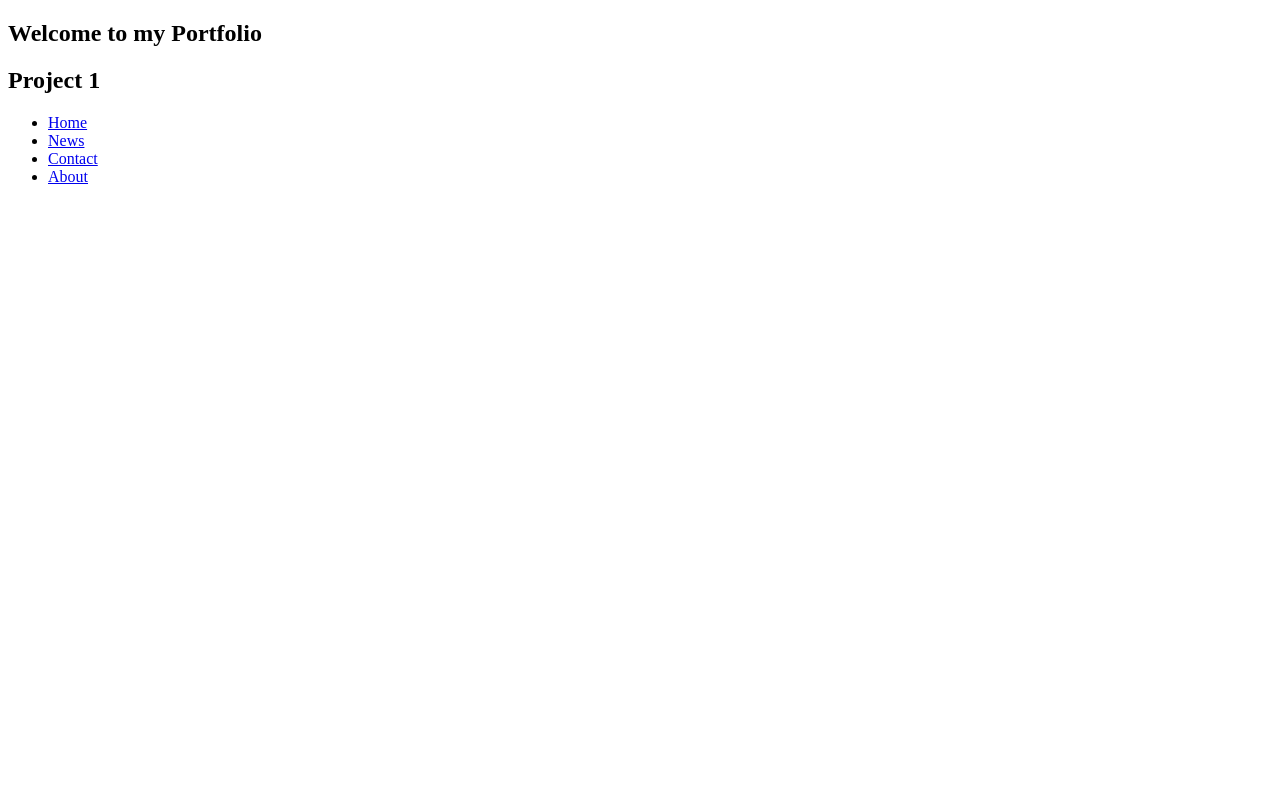
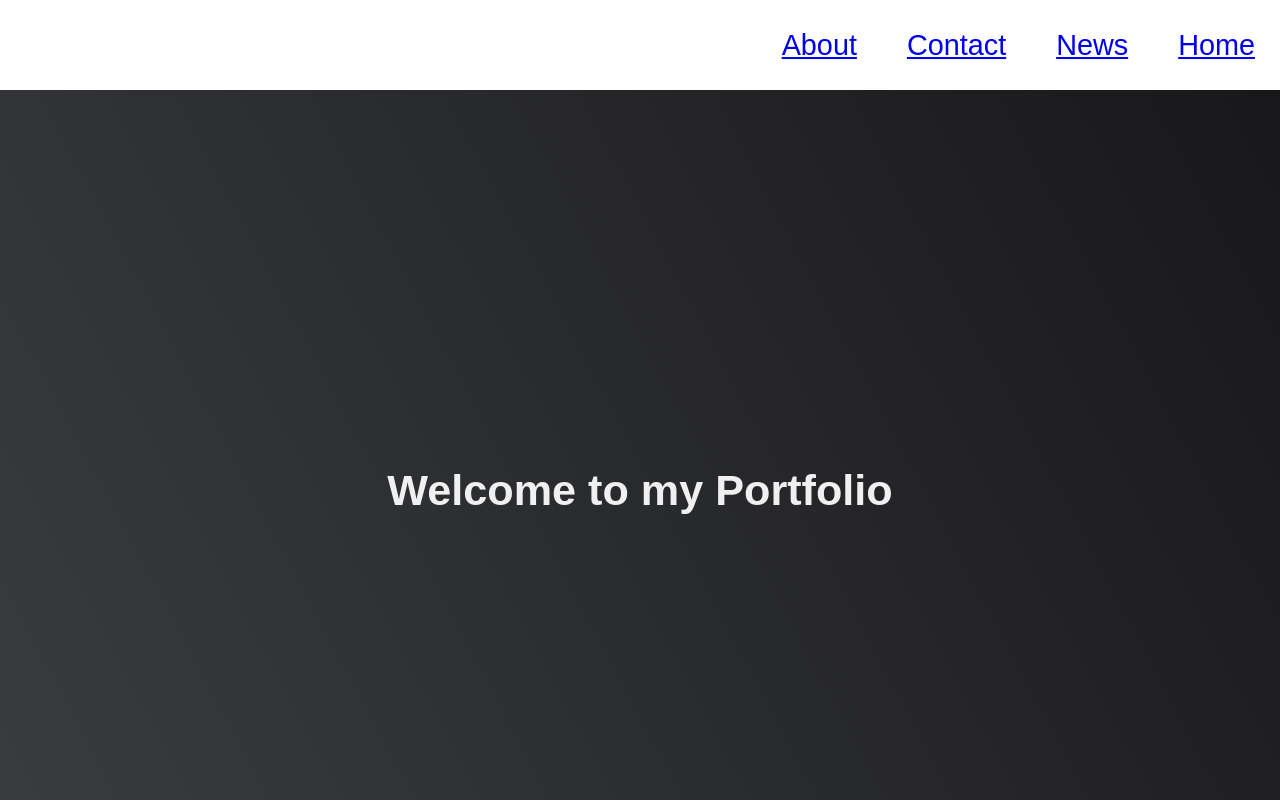
Before and after one commit to anildelikaya/microverse_gabriel_anil, a plain HTML site: page index.html in a window 1280 px wide. Shown: the top 800 px of the page. Drawn offline with Linux system fonts and the light colour scheme.

Commit message:
styling the html

```diff
--- a/index.css
+++ b/index.css
@@ -29,6 +29,20 @@ body{
 
 
 }
+ li {
+    display: inline;
+    float: right;
+    margin: 20px;
+    padding: 5px;
+    background-color: --main-red;
+
+}
+ a{
+    text-decoration-style: none;
+}
+nav ul{
+    background-color:  --main-red;
+}
 
 * {
     margin: 0;
--- a/index.html
+++ b/index.html
@@ -1,19 +1,22 @@
 <!DOCTYPE html>
 <html>
-<head>
-	<title></title>
+<head><link rel="stylesheet" href="index.css">
+
+	<title>Our portfolio</title>
 </head>
 <body>
+    <nav id="navbar">
+        <ul>
+            <li><a href="#welcome-section">Home</a></li>
+            <li><a href="#projects">News</a></li>
+            <li><a href="#contact">Contact</a></li>
+            <li><a href="#about">About</a></li>
+        </ul>
+    </nav>
 	<section id="welcome-section"><h1>Welcome to my Portfolio</h1></section>
 	<section id="projects"> <h2 class="project-title">Project 1 </h2><a href="https://cdn.pixabay.com/photo/2016/03/29/08/48/project-1287781_960_720.jpg"></a></section>
-	<nav id="navbar">
-		<ul>
-		  <li><a href="welcome-section">Home</a></li>
-		  <li><a href="projects">News</a></li>
-		  <li><a href="contact">Contact</a></li>
-		  <li><a href="about">About</a></li>
-		</ul>
-	</nav>
+
+
 	<a href="https://github.com/anildelikaya/microverse_gabriel_anil" id="profile-link"></a>
 
 
```
